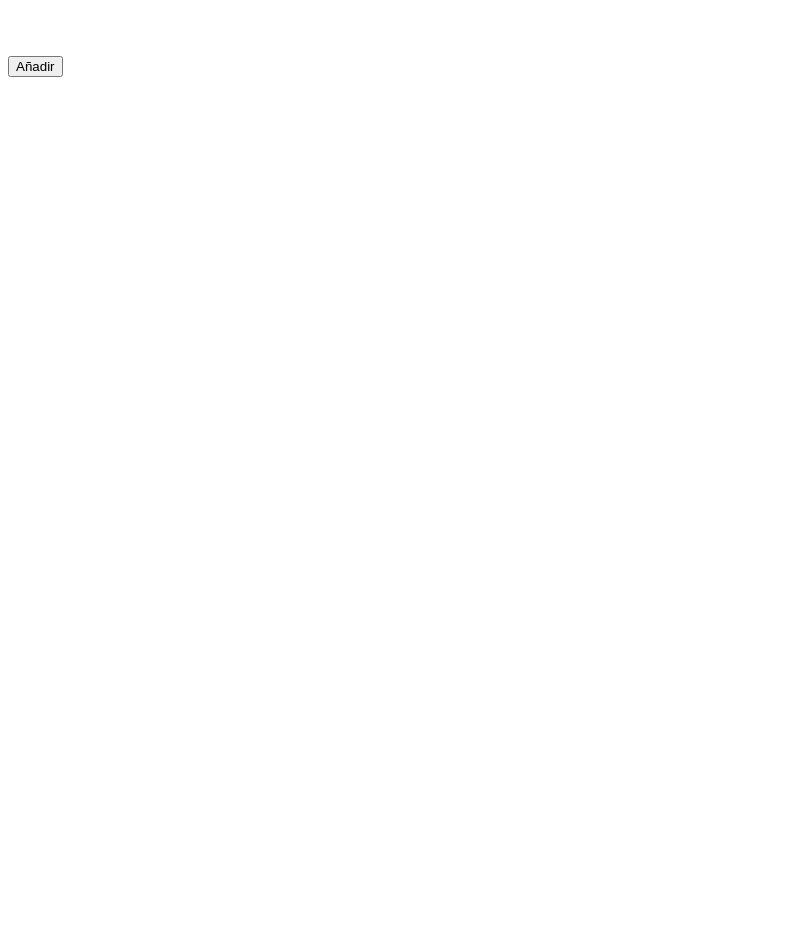
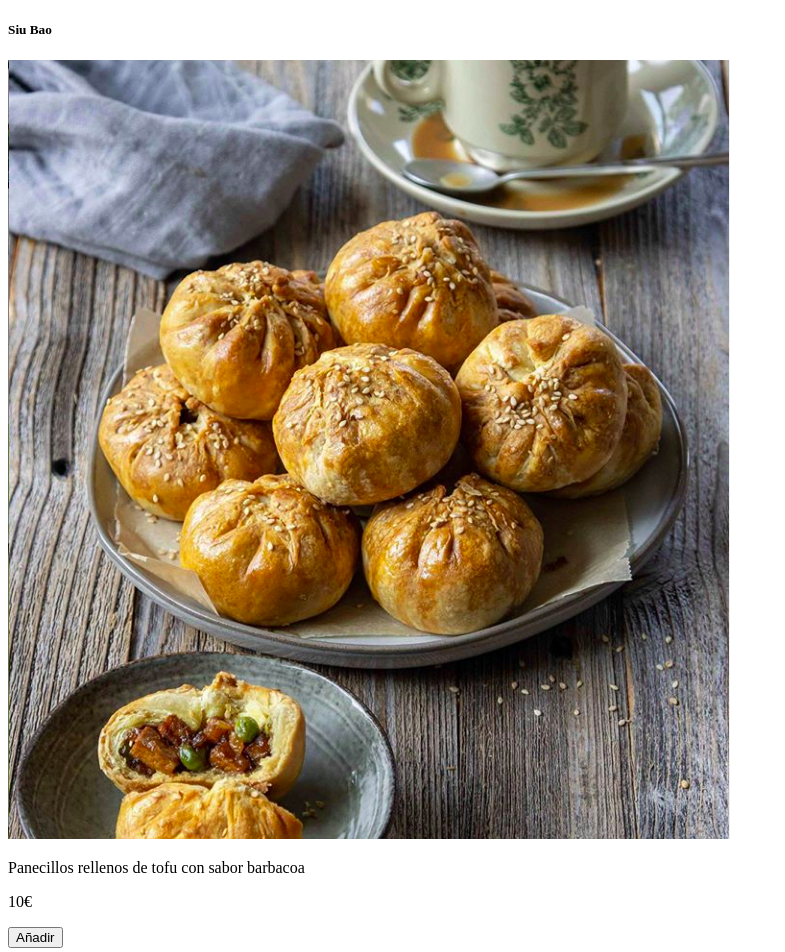
Before and after one commit to memematvaz/Shopping-cart-Vue, a Vue app: page / in a window 1280 px wide. Shown: the top 952 px of the page, without its empty margins (0-785 px from the left). Before the commit the page ends 800 px from the top, so only its background shows below. Built offline with nearby package versions, Linux system fonts and the light colour scheme.

Commit message:
card list

```diff
--- a/src/components/Card.vue
+++ b/src/components/Card.vue
@@ -1,16 +1,24 @@
 <template>
     <div class="card">
-        <h5 class="card_title"></h5>
-        <img src="" alt="">
-        <p class="card_description"></p>
-        <p class="card_price"></p>
+        <h5 class="card_title">{{ dish.name }}</h5>
+        <img :src="dish.image" :alt="dish.name">
+        <p class="card_description">{{ dish.description }}</p>
+        <p class="card_price">{{ dish.price }}€</p>
         <button class="card_button">Añadir</button>
     </div>
 </template>
 
 <script>
 export default {
-    name:'Card'
+    name:'Card',
+    props:{
+        dish: {
+            type: Object,
+            default: () => ({}),
+        },
+    }
+
+
 }
 </script>
 
--- /dev/null
+++ b/src/components/Main.vue
@@ -0,0 +1,25 @@
+<template>
+  <div class="main">
+    <div class="main_card-list" v-for="dish in dishes" :key="dish.id">
+        <Card :dish="dish"></Card>
+    </div>
+  </div>
+</template>
+
+<script>
+// @ is an alias to /src
+import Card from '@/components/Card.vue';
+import dishes from '@/services/dishes.json';
+
+export default {
+  name: 'Main',
+  components: {
+    Card,
+  },
+  data(){
+      return{
+       dishes
+      }
+  }
+};
+</script>
--- /dev/null
+++ b/src/services/dishes.json
@@ -0,0 +1,114 @@
+[
+    {
+        "id": 1,
+        "name": "Siu Bao",
+        "image": "./1.png",
+        "description": "Panecillos rellenos de tofu con sabor barbacoa",
+        "price": 10,
+        "ingredients": ["tofu", "siu bao", "panecillo"]
+    },
+    {
+        "id": 2,
+        "name": "Roti Jala",
+        "image": "./2.png",
+        "description": "Crepe esponjoso acompañado de garbanzos y curry",
+        "price": 12,
+        "ingredients": ["crepe", "roti jala", "garbanzos", "curry"]
+    },
+    {
+        "id": 3,
+        "name": "Hamburguesa con pan de arroz frito",
+        "image": "./3.png",
+        "description": "Hamburguesa vegana con kale, col, aguacate y mostaza",
+        "price": 15,
+        "ingredients": ["hamburguesa", "arroz", "kale", "col", "aguacate", "mostaza"]
+    },
+    {
+        "id": 4,
+        "name": "Ramen de noodles de calabacin picante",
+        "image": "./4.png",
+        "description": "Sopa de noodles de calabacin picante con setas, tomate y tofu",
+        "price": 14,
+        "ingredients": ["sopa", "ramen", "calabacin", "picante", "chile", "setas", "tomate", "tofu"]
+    },
+    {
+        "id": 5,
+        "name": "Ramen de miso",
+        "image": "./5.png",
+        "description": "Sopa suave de miso con tofu y setas",
+        "price": 12,
+        "ingredients": ["sopa", "ramen", "miso", "setas", "tofu"]
+    },
+    {
+        "id": 6,
+        "name": "Pad Kee Mao",
+        "image": "./6.png",
+        "description": "Noodles planos de arroz con tofu y verduras salteadas con chile y salsa de soja",
+        "price": 14,
+        "ingredients": ["noodles", "pad kee mao", "soja", "chile", "picante", "tofu"]
+    },
+    {
+        "id": 7,
+        "name": "Tofu con chile",
+        "image": "./7.png",
+        "description": "Tofu con chile con salsa de albahaca tailandesa y salsa de soja acompañado de arroz",
+        "price": 14,
+        "ingredients": ["arroz", "albahaca", "soja", "chile", "picante", "tofu"]
+    },
+    {
+        "id": 8,
+        "name": "Curry Laksa",
+        "image": "./8.png",
+        "description": "Sopa de noodles picante con wontons fritos, verduras y setas",
+        "price": 14,
+        "ingredients": ["noodles", "sopa", "ramen", "chile", "picante", "tofu", "curry", "wonton", "setas"]
+    },
+    {
+        "id": 9,
+        "name": "Fu Jook Guen",
+        "image": "./9.png",
+        "description": "Rollitos envueltos en hoja de yuba rellenos de verduras con salsa agridulce",
+        "price": 10,
+        "ingredients": ["rollitos", "yuba", "agridulce", "setas", "zanahoria"]
+    },
+    {
+        "id": 10,
+        "name": "Dumplings",
+        "image": "./10.png",
+        "description": "Empanadillas rellenas de champiñones, pok choi y rábanos",
+        "price": 12,
+        "ingredients": ["dumplings", "empanadillas", "champiñones", "setas", "rabano", "pok choi"]
+    },
+    {
+        "id": 11,
+        "name": "Brochetas de setas con salsa teriyaki",
+        "image": "./11.png",
+        "description": "Setas a la parrilla con salsa teriyaki",
+        "price": 10,
+        "ingredients": ["brochetas", "setas", "teriyaki"]
+    },
+    {
+        "id": 12,
+        "name": "Mee Siam",
+        "image": "./12.png",
+        "description": "Fideos de arroz fritos con tofu, col y zanahoria",
+        "price": 14,
+        "ingredients": ["mee siam", "fideos", "tofu", "col", "zanahoria"]
+    },
+    {
+        "id": 13,
+        "name": "Rollitos de col",
+        "image": "./13.png",
+        "description": "Rollitos de col rellenos de arroz con brocoli, setas y zanahoria con salsa de soja picante",
+        "price": 16,
+        "ingredients": ["rollitos", "col", "arroz", "brocoli", "zanahoria", "chile", "picante", "setas"]
+    },
+    {
+        "id": 14,
+        "name": "Pad KraPao bowl",
+        "image": "./14.png",
+        "description": "Ensalada de arroz con lentejas, pepinos y tofu con salsa teriyaki",
+        "price": 16,
+        "ingredients": ["arroz", "teriyaki", "lentejas", "pepino", "lima", "ensalada"]
+    }
+]
--- a/src/views/Home.vue
+++ b/src/views/Home.vue
@@ -1,17 +1,17 @@
 <template>
   <div class="home">
-    <Card/>
+    <Main/>
   </div>
 </template>
 
 <script>
 // @ is an alias to /src
-import Card from '@/components/Card.vue';
+import Main from '@/components/Main.vue';
 
 export default {
   name: 'Home',
   components: {
-    Card,
+    Main,
   },
 };
 </script>
```
Also changed, not shown: src/services/dishes.js (deleted, +0 -114 lines).
